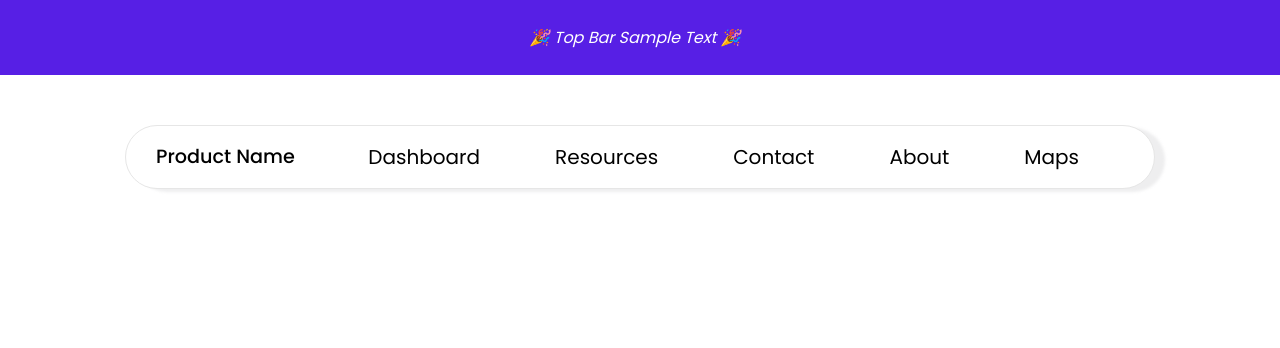
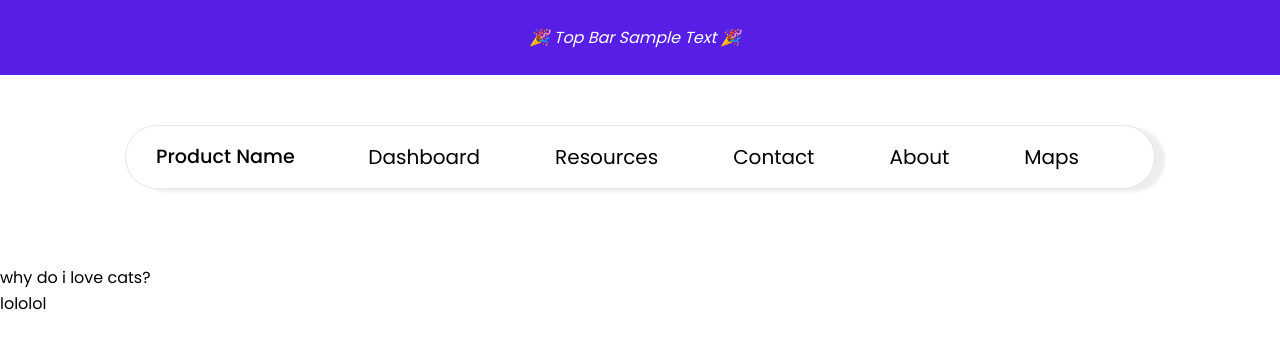
Before and after one commit to marla-tumenjargal/launch-hacks-frontend, a React (Vite) app: page /resources in a window 1280 px wide. Shown: the top 348 px of the page. Built offline with nearby package versions, Linux system fonts and the light colour scheme; no server answers.

Commit message:
add FRQ and functionality

```diff
--- a/src/App.jsx
+++ b/src/App.jsx
@@ -8,8 +8,11 @@ import Dashboard from './components/Dashboard';
 import { TopBar } from './components';
 import Pages from './components/Map-Utilities/map';
 import MCQuestion from './components/question-types/MCQuestion';
+import FRQuestion from './components/question-types/FRQuestion';
 
-const exampleAnswers = ["None. They'll just beat the room for being black.", "about 25 I dont really know lel", "An infinite amount, they're all too short", "1 you stupid idiot"]
+const exampleStuff = [
+  {question: "why do i love cats?", answer: "purring", solved: false}, {question: "lololol", answer: "thats pretty funny", solved: false}
+]
 function App() {
   return (
     <>
@@ -23,7 +26,7 @@ function App() {
             <Dashboard />
           </Route>
           <Route path="/resources" exact>
-            <MCQuestion question="How many cops does it take to change a light bulb?" answer="None. They'll just beat the room for being black." answers={exampleAnswers}/>
+            <FRQuestion questions={exampleStuff}></FRQuestion>
           </Route>
           <Route path="/about" exact>
             <About />
--- a/src/components/css/MCQuestion.css
+++ b/src/components/css/MCQuestion.css
@@ -8,6 +8,10 @@
     height: 50px;
     margin: 3px;
     border-radius: 10px;
+    display: flex;
+    align-items: center;
+    justify-content: center;
+    font-size: 30px;
 }
 
 
--- /dev/null
+++ b/src/components/question-types/FRQuestion.jsx
@@ -0,0 +1,39 @@
+import { useEffect, useState } from "react";
+import FRQuestionContainer from "./FRQuestionContainer";
+
+export default function FRQuestion(props) {
+  const [value, setValue] = useState("");
+  const [questionArray, setQuestionArray] = useState(props.questions);
+
+  useEffect(() => {
+    for (let i = 0; i < questionArray.length; i++) {
+        if(value == questionArray[i].answer) {
+            setValue("");
+            const updatedItem = {
+                question: questionArray[i].question,
+                answer: questionArray[i].answer,
+                solved: true
+            }
+            const newArray = [...questionArray];
+            newArray[i] = updatedItem;
+            setQuestionArray(newArray);
+        }
+    }
+  });
+  return (
+    <>
+      <input onChange={(e) => setValue(e.target.value)} value={value}/>
+      {questionArray.map((data) => {
+        return (
+          <div>
+            <FRQuestionContainer
+              question={data.question}
+              answer={data.answer}
+              solved={data.solved}
+            ></FRQuestionContainer>
+          </div>
+        );
+      })}
+    </>
+  );
+}
--- /dev/null
+++ b/src/components/question-types/FRQuestionContainer.jsx
@@ -0,0 +1,8 @@
+export default function FRQuestionContainer(props) {
+  return (
+    <div>
+      <div>{props.question}</div>
+      {props.solved && <div>{props.answer}</div>}
+    </div>
+  );
+}
```
